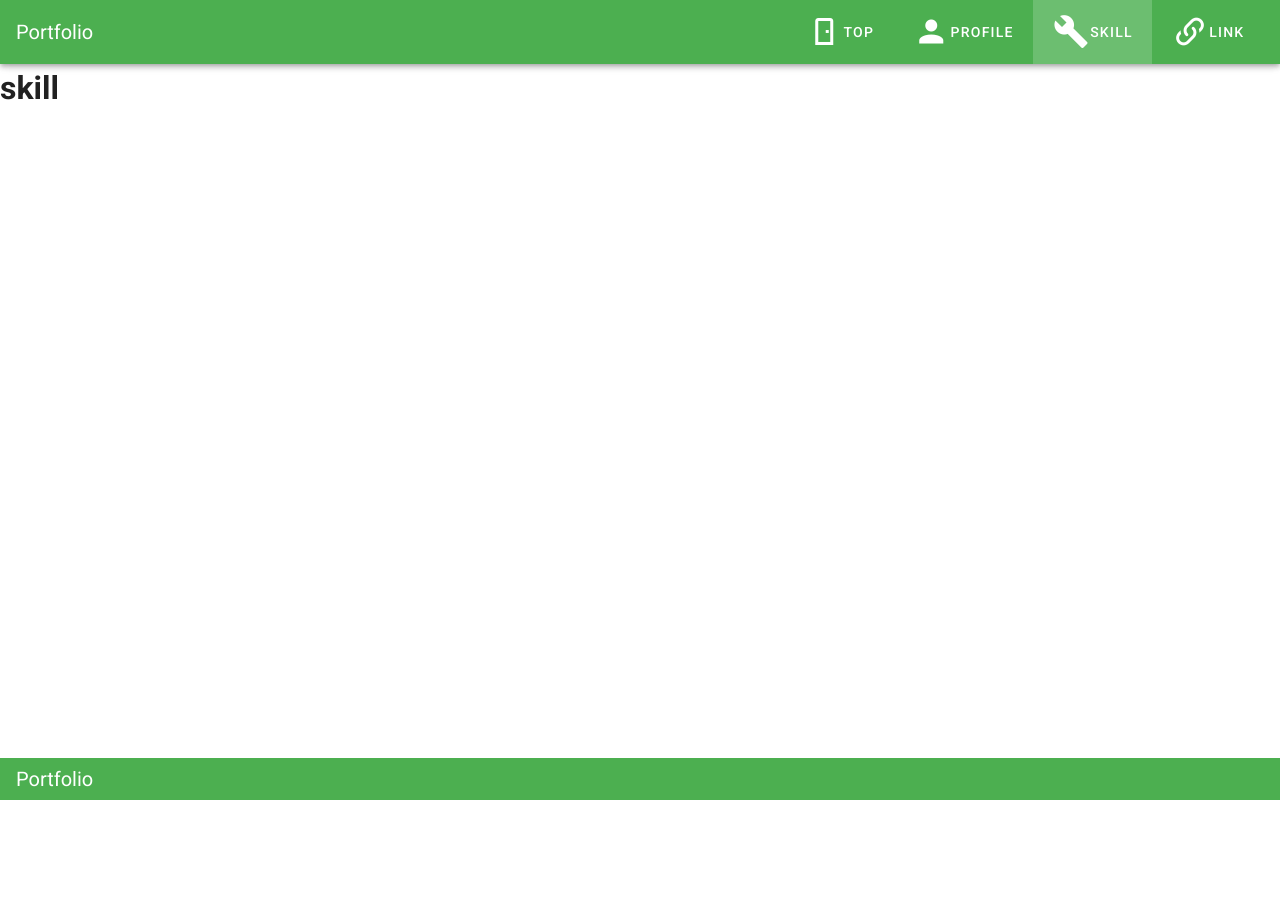
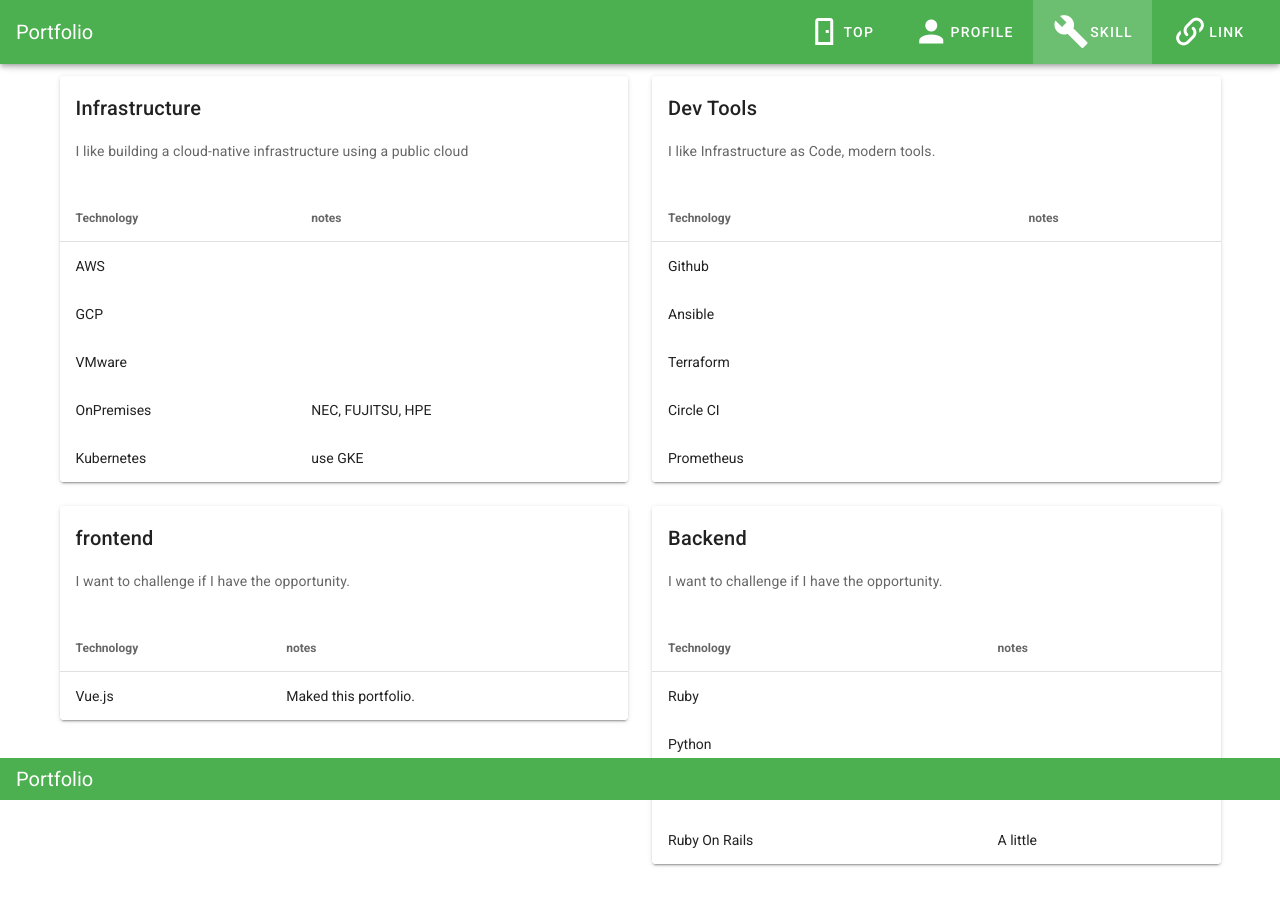
Before and after one commit to dkuji/portfolio, a Vue app in the folder portfolio/: page /skill in a window 1280 px wide. Shown: the top 906 px of the page. Before the commit the page ends 800 px from the top, so only its background shows below. Built offline with nearby package versions, Linux system fonts and the light colour scheme.

Commit message:
Add skills page

```diff
--- a/portfolio/src/components/skill.vue
+++ b/portfolio/src/components/skill.vue
@@ -1,9 +1,154 @@
 <template>
-  <h1>skill</h1>
+  <div>
+    <v-container>
+      <v-layout row wrap>
+        <v-flex xs12 sm6 md6 v-for="item in infra" :key="item.title">
+          <v-card class="ma-3">
+            <v-card-title>{{ item.title }}</v-card-title>
+            <v-card-text>
+              <p>{{ item.text }}</p>
+            </v-card-text>
+            <v-simple-table>
+              <thead>
+                <tr>
+                  <th class="text-left">Technology</th>
+                  <th class="text-left">notes</th>
+                </tr>
+              </thead>
+              <tbody v-for="item2 in item.carrers" :key="item2.tech">
+                <tr>
+                  <td>{{ item2.tech }}</td>
+                  <td>{{ item2.notes }}</td>
+                </tr>
+              </tbody>
+            </v-simple-table>
+          </v-card>
+          <v-spacer></v-spacer>
+        </v-flex>
+
+        <!--
+        <v-flex xs12 md6>
+          <v-card title="title" class="mx-auto">
+            <v-card-title>Infrastructure</v-card-title>
+            <v-card-text>
+              <p>Infrastructure developer.</p>
+            </v-card-text>
+            <v-simple-table>
+              <thead>
+                <tr>
+                  <th class="text-left">Technology</th>
+                  <th class="text-left">Years</th>
+                </tr>
+              </thead>
+              <tbody>
+                <tr v-for="item in carrers" :key="item.tech">
+                  <td>{{ item.tech }}</td>
+                  <td>{{ item.year }}</td>
+                </tr>
+              </tbody>
+            </v-simple-table>
+          </v-card>
+        </v-flex>
+        -->
+      </v-layout>
+    </v-container>
+  </div>
 </template>
 
 <script>
-export default {};
+export default {
+  data() {
+    return {
+      infra: [
+        {
+          title: "Infrastructure",
+          text:
+            "I like building a cloud-native infrastructure using a public cloud",
+          carrers: [
+            {
+              tech: "AWS",
+              notes: ""
+            },
+            {
+              tech: "GCP",
+              notes: ""
+            },
+            {
+              tech: "VMware",
+              notes: ""
+            },
+            {
+              tech: "OnPremises",
+              notes: "NEC, FUJITSU, HPE"
+            },
+            {
+              tech: "Kubernetes",
+              notes: "use GKE"
+            }
+          ]
+        },
+        {
+          title: "Dev Tools",
+          text: "I like Infrastructure as Code, modern tools.",
+          carrers: [
+            {
+              tech: "Github",
+              notes: ""
+            },
+            {
+              tech: "Ansible",
+              notes: ""
+            },
+            {
+              tech: "Terraform",
+              notes: ""
+            },
+            {
+              tech: "Circle CI",
+              notes: ""
+            },
+            {
+              tech: "Prometheus",
+              notes: ""
+            }
+          ]
+        },
+        {
+          title: "frontend",
+          text: "I want to challenge if I have the opportunity.",
+          carrers: [
+            {
+              tech: "Vue.js",
+              notes: "Maked this portfolio."
+            }
+          ]
+        },
+        {
+          title: "Backend",
+          text: "I want to challenge if I have the opportunity.",
+          carrers: [
+            {
+              tech: "Ruby",
+              notes: ""
+            },
+            {
+              tech: "Python",
+              notes: ""
+            },
+            {
+              tech: "django",
+              notes: "studying"
+            },
+            {
+              tech: "Ruby On Rails",
+              notes: "A little"
+            }
+          ]
+        }
+      ]
+    };
+  }
+};
 </script>
 
 <style>
```
